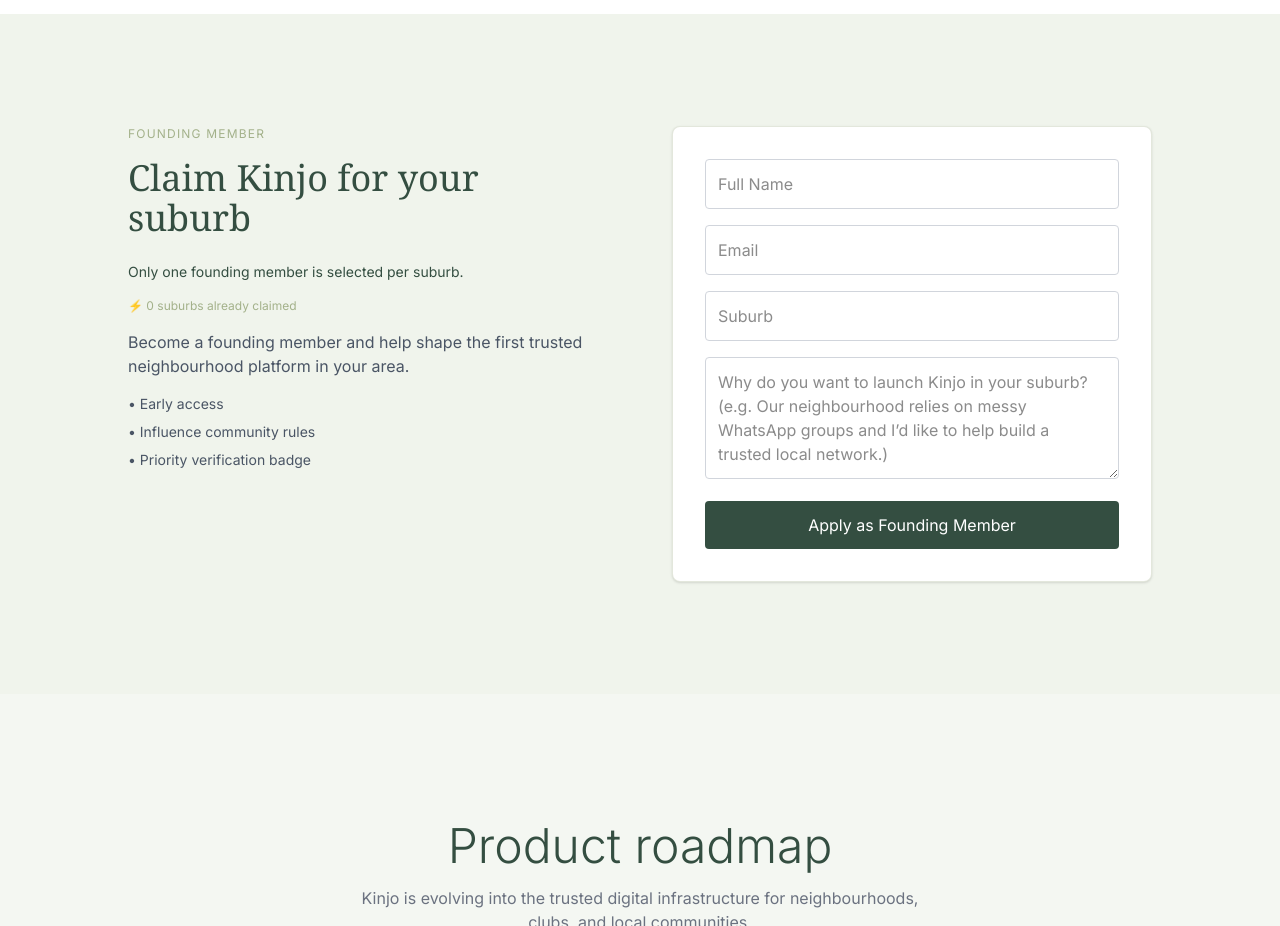
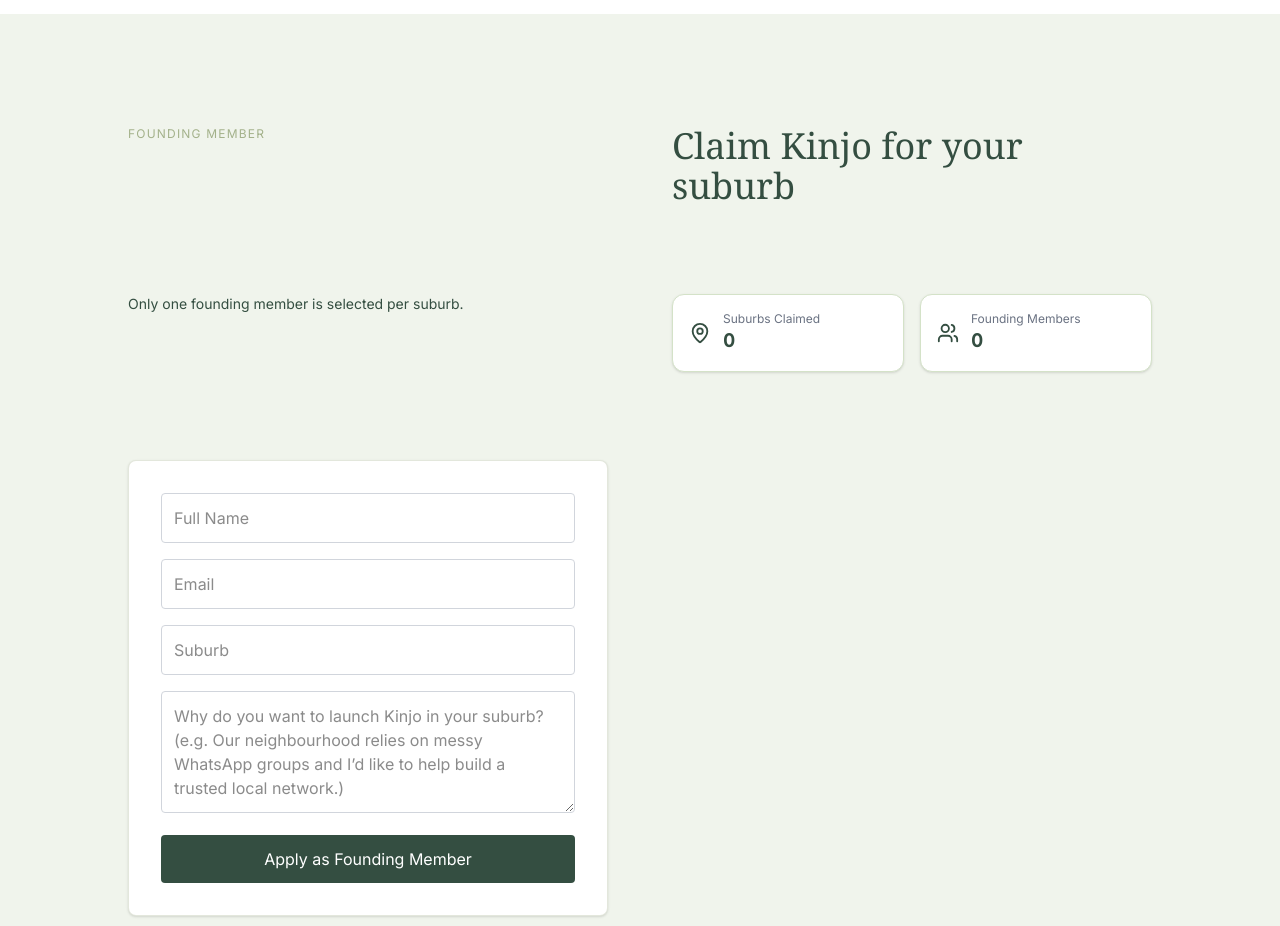
Before and after one commit to jahedb/kinjo-site, a Next.js app: page / in a window 1280 px wide. Shown: the part 4100-5026 px from the top of the page. Built offline with nearby package versions, Linux system fonts and the light colour scheme; no server answers; the database is empty.

Commit message:
Feature: add suburbs claimed as a card

```diff
--- a/app/components/sections/Founding.tsx
+++ b/app/components/sections/Founding.tsx
@@ -3,6 +3,7 @@
 "use client";
 
 import { useState, useEffect } from "react";
+import { MapPin, Users } from "lucide-react";
 
 export default function Founding() {
   const [loading, setLoading] = useState(false);
@@ -69,7 +70,6 @@
       <div className="max-w-5xl mx-auto grid md:grid-cols-2 gap-16 items-start">
 
         {/* Copy */}
-        <div>
         <p className="text-xs tracking-widest uppercase text-[#A3B18A] mb-4">
           Founding Member
         </p>
@@ -78,27 +78,37 @@
          Claim Kinjo for your suburb
         </h2>
 
-          <p className="text-sm text-[#344E41] mb-4">
+        <p className="text-sm text-[#344E41] mb-6">
           Only one founding member is selected per suburb.
         </p>
 
       {claimedCount !== null && (
-          <p className="text-xs text-[#A3B18A] mb-4">
-          ⚡ {claimedCount} suburbs already claimed
+      <div className="grid grid-cols-2 gap-4 mb-6">
+
+    {/* Suburbs Claimed */}
+    <div className="bg-white border border-[#D4E2C8] rounded-xl p-4 shadow-sm flex items-center gap-3">
+      <MapPin className="text-[#344E41]" size={22} />
+      <div>
+        <p className="text-xs text-gray-500">Suburbs Claimed</p>
+        <p className="text-lg font-semibold text-[#344E41]">
+          {claimedCount}
         </p>
+      </div>
+    </div>
+
+    {/* Founding Members */}
+    <div className="bg-white border border-[#D4E2C8] rounded-xl p-4 shadow-sm flex items-center gap-3">
+      <Users className="text-[#344E41]" size={22} />
+      <div>
+        <p className="text-xs text-gray-500">Founding Members</p>
+        <p className="text-lg font-semibold text-[#344E41]">
+          {claimedCount}
+        </p>
+      </div>
+    </div>
+
+  </div>
 )}
-
-          <p className="text-gray-600 mb-4">
-            Become a founding member and help shape the first trusted
-            neighbourhood platform in your area.
-          </p>
-
-          <ul className="text-gray-600 space-y-2 text-sm">
-            <li>• Early access</li>
-            <li>• Influence community rules</li>
-            <li>• Priority verification badge</li>
-          </ul>
-        </div>
 
         {/* Form */}
         <div className="bg-white border border-[#A3B18A]/30 p-8 rounded-lg shadow-sm space-y-4">
```
Lines whose indentation alone changed are shown as unchanged.
